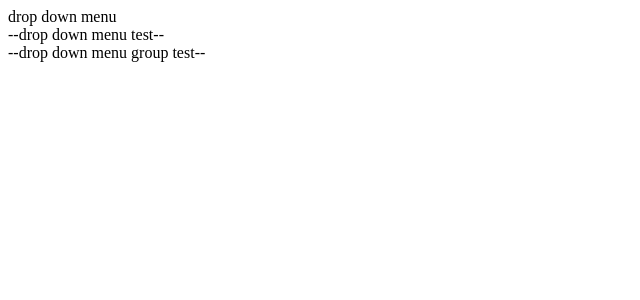
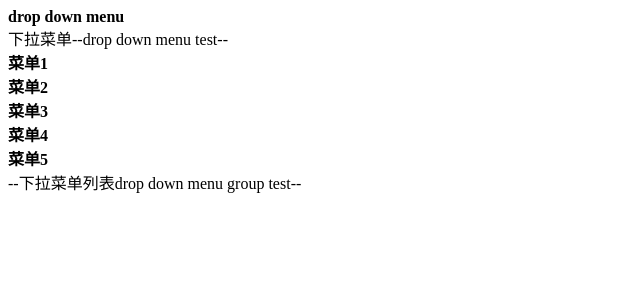
Before and after one commit to gaomin-github/my-pj6, a JavaScript app: page / in a window 1280 px wide. Both pictures are taken after a click on the element "下拉组件". Shown: the top 300 px of the page, without its empty margins (0-640 px from the left). Built offline with nearby package versions, Linux system fonts and the light colour scheme; the HTML template or start-up script is replaced by a standard one.

Commit message:
drop-down下拉组件
下拉菜单
下拉菜单列表

```diff
--- a/src/components/drop-down/DropMenu.vue
+++ b/src/components/drop-down/DropMenu.vue
@@ -3,8 +3,8 @@
         <section class="menu_title" @click="switchMenuStatus">
             <slot name="menu_title"></slot>
         </section>
-        <transition @beforeEnter="beforeEnter" @enter="enter" @beforeLeave="beforeLeave">
-            <section v-if="menuStatus" class="menu_content" :class="dir=='horizental'?'menu_content-horizental':''">
+        <transition @beforeEnter="beforeEnter" @enter="enter" @beforeLeave="beforeLeave" mode="out-in">
+            <section v-if="ifShowContent" class="menu_content" :class="dir=='horizental'?'menu_content-horizental':''">
                 <slot name="menu_content"></slot>
             </section>
         </transition>
@@ -13,31 +13,45 @@
 <script lang="ts">
     //    问题1：ts变量类型和vue props变量类型冲突？
     import Vue from 'vue';
-    export default Vue.extend({
+    import eventBus from './DropMenuBus.js';
+    let vm= Vue.extend({
         props:{
             dir:String, //弹出菜单方向
             duration:Number,    //动画时间
+            defaultActiveMenu:String,   //默认活跃状态的菜单id，在多个下拉菜单组成列表时使用
         },
         data:function():{
-            menuStatus:boolean,
-            transitionS:string,
+            menuStatus:boolean,     //当前按钮状态
+            transitionS:string,     //动画，动态js
+            activeMenu:string,      //活跃菜单，用于配置菜单列表
         }{
             return{
                 menuStatus:false,
                 transitionS:'ms height',
+                activeMenu:''
+            }
+        },
+        mounted:function(){
+            this.activeMenu=this.defaultActiveMenu  //默认当前菜单活跃
+            let obj=this
+            eventBus.$on('changeActiveMenu',function(param:string){
+              obj.activeMenu=param
+            })
+        },
+        computed:{
+            ifShowContent():boolean{
+                return this.menuStatus&&this.defaultActiveMenu==this.activeMenu;
             }
         },
         methods:{
             switchMenuStatus:function(){
                 this.menuStatus=!this.menuStatus
-//            console.log('switchMenuStatus')
             },
             beforeEnter:function(el:any){
                 el.style.height=0;
                 el.style.transition=this.duration+this.transitionS
             },
             enter:function(el:any){
-//            console.log('el.scrollHeight：'+el.scrollHeight)
                 el.style.height=el.scrollHeight+'px';
             },
             beforeLeave:function(el:any){
@@ -46,6 +60,7 @@
             }
         }
     })
+    export default vm;
 </script>
 <style scoped lang="scss">
     .container{
--- /dev/null
+++ b/src/components/drop-down/DropMenuBus.js
@@ -0,0 +1,2 @@
+import Vue from 'vue';
+export default new Vue()
--- a/src/components/drop-down/DropMenuGroup.vue
+++ b/src/components/drop-down/DropMenuGroup.vue
@@ -1,12 +1,44 @@
 <template>
-    <section></section>
+    <section>
+        <transition-group tag="section">
+            <section v-for="item in menuNum" :key="item">
+                <section @click="changeCurMenu('menu_'+item)">
+                    <slot :name="'menu_'+item" class="menu_item" >
+                    </slot>
+                </section>
+            </section>
+        </transition-group>
+    </section>
 </template>
 <script lang="ts">
     import Vue from 'vue';
+    import eventBus from './DropMenuBus.js';
     export default Vue.extend({
-
+        props:{
+            menuNum:Number
+        },
+        data:function():{
+            curActiveMenu:string
+        }{
+            return{
+                curActiveMenu:''
+            }
+        },
+        methods:{
+            changeCurMenu:function(param:string){
+                eventBus.$emit('changeActiveMenu',param)
+            },
+            beforeEnter:function (el:any) {
+                el.style.height=0
+            },
+            enter:function(el:any){
+                el.style.height=el.scrollHeight;
+            },
+            leave:function(el:any){
+                el.style.height=0
+            }
+        }
     })
 </script>
 <style lang="scss" scoped>
-
 </style>
--- a/src/components/drop-down/demo.vue
+++ b/src/components/drop-down/demo.vue
@@ -14,15 +14,72 @@
                 </section>
             </drop-down>
         </section>
-        <p>--drop down menu test--</p>
+        <p>下拉菜单--drop down menu test--</p>
         <section class="menu_group">
-            <drop-down-group>
-                <section slot="menu1">
-
+            <drop-down-group :menuNum="5">
+                <section slot="menu_1">
+                    <drop-down duration="1000" defaultActiveMenu="menu_1">
+                        <section class="menu_title" slot="menu_title">
+                            <p>菜单1</p>
+                        </section>
+                        <section class="menu_content" slot="menu_content">
+                            <p>1111111</p>
+                            <p>2222222</p>
+                            <p>3333333</p>
+                        </section>
+                    </drop-down>
+                </section>
+                <section slot="menu_2">
+                    <drop-down duration="1000" defaultActiveMenu="menu_2">
+                        <section class="menu_title" slot="menu_title">
+                            <p>菜单2</p>
+                        </section>
+                        <section class="menu_content" slot="menu_content">
+                            <p>1111111</p>
+                            <p>2222222</p>
+                            <p>3333333</p>
+                        </section>
+                    </drop-down>
+                </section>
+                <section slot="menu_3">
+                    <drop-down duration="1000" defaultActiveMenu="menu_3">
+                        <section class="menu_title" slot="menu_title">
+                            <p>菜单3</p>
+                        </section>
+                        <section class="menu_content" slot="menu_content">
+                            <p>1111111</p>
+                            <p>2222222</p>
+                            <p>3333333</p>
+                        </section>
+                    </drop-down>
+                </section>
+                <section slot="menu_4">
+                    <drop-down duration="1000" defaultActiveMenu="menu_4">
+                        <section class="menu_title" slot="menu_title">
+                            <p>菜单4</p>
+                        </section>
+                        <section class="menu_content" slot="menu_content">
+                            <p>1111111</p>
+                            <p>2222222</p>
+                            <p>3333333</p>
+                        </section>
+                    </drop-down>
+                </section>
+                <section slot="menu_5">
+                    <drop-down duration="1000" defaultActiveMenu="menu_5">
+                        <section class="menu_title" slot="menu_title">
+                            <p>菜单5</p>
+                        </section>
+                        <section class="menu_content" slot="menu_content">
+                            <p>1111111</p>
+                            <p>2222222</p>
+                            <p>3333333</p>
+                        </section>
+                    </drop-down>
                 </section>
             </drop-down-group>
         </section>
-        <p>--drop down menu group test--</p>
+        <p>--下拉菜单列表drop down menu group test--</p>
     </section>
 </template>
 <script lang="ts">
@@ -40,4 +97,7 @@
     .menu{
         width:200px;
     }
+    .menu_title{
+        font-weight: 600;
+    }
 </style>
--- a/src/directory.vue
+++ b/src/directory.vue
@@ -1,6 +1,7 @@
 <template>
     <section>
         <section class="demo_title" @click="enterCon('drop-down-demo')">下拉组件</section>
+        <section class="demo_title" @click="enterCon('')">列表下拉组件</section>
     </section>
 </template>
 <script lang="ts">
```
